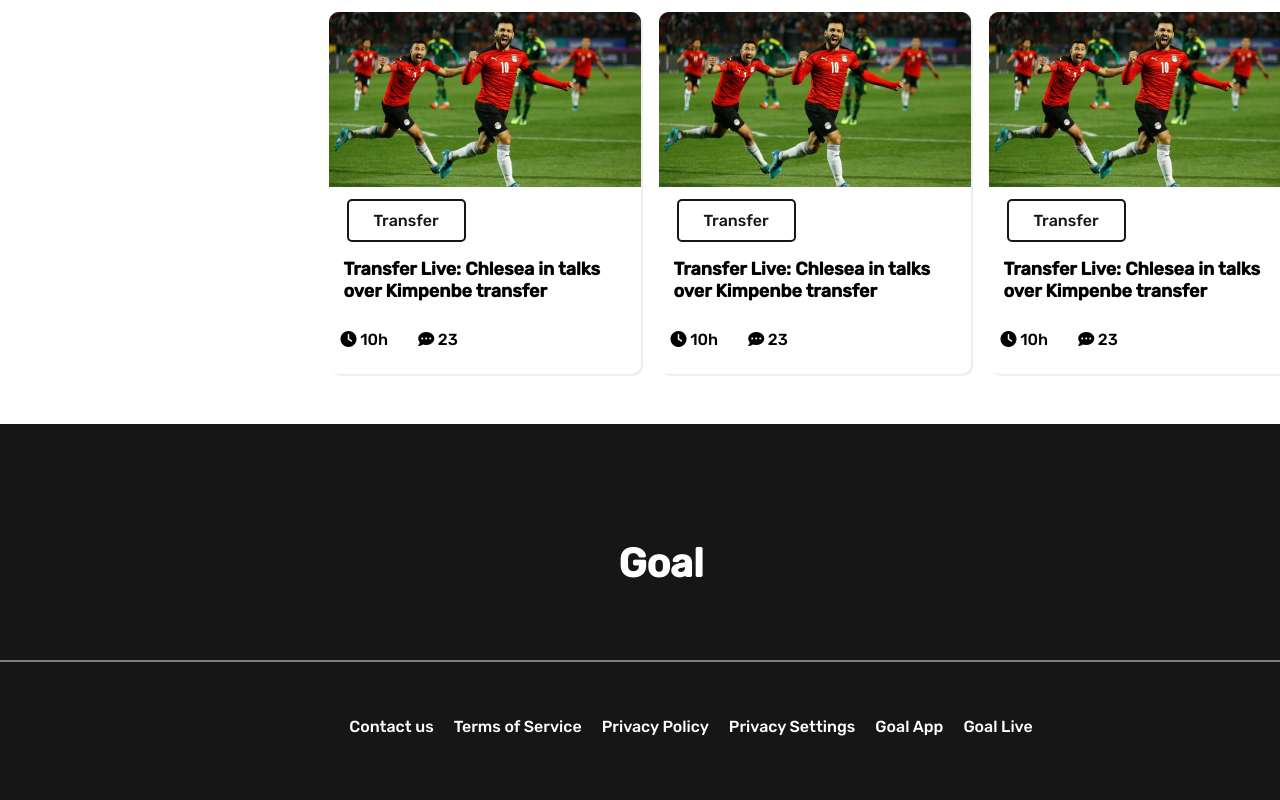
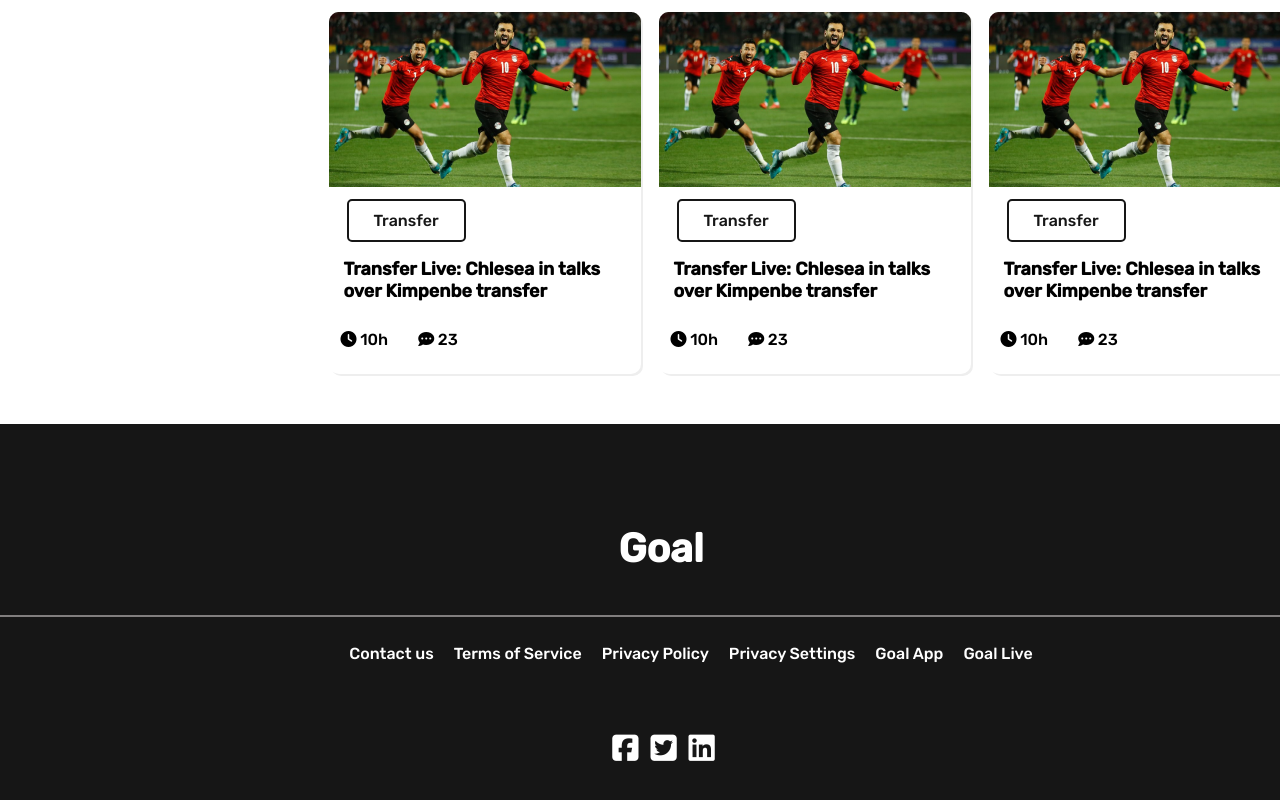
Before and after one commit to towhid7667/world-cup-info, a plain HTML site: page index.html in a window 1280 px wide. Shown: the part 1166-1966 px from the top of the page. Drawn offline with Linux system fonts and the light colour scheme.

Commit message:
Icons added

```diff
--- a/index.html
+++ b/index.html
@@ -184,6 +184,12 @@
             <li><a href="#">Goal App </a></li>
             <li><a href="#"> Goal Live</a></li>
         </ul>
+        <div class="icons">
+            <i class="fa-brands fa-facebook-square"></i>
+            <i class="fa-brands fa-twitter-square"></i>
+            <i class="fa-brands fa-linkedin"></i>
+
+        </div>
     </footer>
 </body>
 
--- a/style.css
+++ b/style.css
@@ -82,7 +82,7 @@ body {
 }
 
 /*-----------------------
-optionas and blogs starts
+options and blogs starts
 --------------------------*/
 .blogs {
     width: 1321px;
@@ -100,6 +100,7 @@ optionas and blogs starts
 .list-style li {
     list-style-type: none;
     align-items: center;
+    margin-left: 3px;
 
 
 
@@ -257,5 +258,16 @@ footer hr {
 .footer-links li {
     list-style-type: none;
     margin-left: 20px;
+    margin-bottom: 50px;
+}
+
+.icons {
+    color: #FFFFFF;
+    font-size: 30px;
+    text-align: center;
     margin-bottom: 100px;
 }
+
+.icons i {
+    margin-left: 5px;
+}
```
